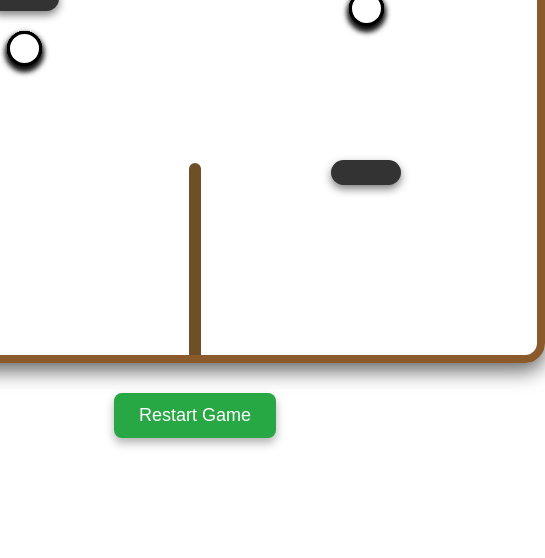
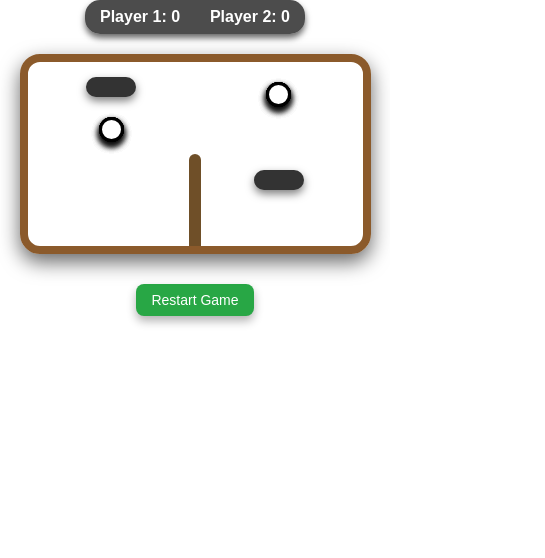
Before and after one commit to mohamedcodingpro/Fast-Sling-Puck, a plain HTML site: page index.html in a window 390 px wide. Shown: the part 286-844 px from the top of the page, 545 px wide, since content can reach past the window. Drawn offline with Linux system fonts and the light colour scheme.

Commit message:
Updated board design and style

```diff
--- a/styles.css
+++ b/styles.css
@@ -13,6 +13,7 @@ body {
     background: url('images/wood.jpg') no-repeat center center/cover;
     background-size: cover;
     font-family: 'Arial', sans-serif;
+    overflow: hidden;
 }
 
 h1 {
@@ -135,3 +136,80 @@ h1 {
     background-color: #1e7e34;
     box-shadow: 0 3px 7px rgba(0, 0, 0, 0.5);
 }
+
+/* Media Queries for Mobile and Tablet */
+@media screen and (max-width: 768px) {
+    h1 {
+        font-size: 28px;
+    }
+
+    #scoreboard {
+        font-size: 20px;
+        padding: 10px 18px;
+        gap: 10px;
+        width: 250px;
+    }
+
+    #game-container {
+        width: 100%;
+        height: 250px;
+        max-width: 500px;
+    }
+
+    .side {
+        width: 45%;
+    }
+
+    .goal-slot {
+        width: 60px;
+        height: 22px;
+    }
+
+    .puck {
+        width: 30px;
+        height: 30px;
+    }
+
+    #restart-btn {
+        font-size: 16px;
+        padding: 10px 20px;
+    }
+}
+
+@media screen and (max-width: 480px) {
+    h1 {
+        font-size: 24px;
+    }
+
+    #scoreboard {
+        font-size: 16px;
+        padding: 8px 15px;
+        gap: 8px;
+        width: 220px;
+    }
+
+    #game-container {
+        width: 90%;
+        height: 200px;
+        max-width: 400px;
+    }
+
+    .side {
+        width: 50%;
+    }
+
+    .goal-slot {
+        width: 50px;
+        height: 20px;
+    }
+
+    .puck {
+        width: 25px;
+        height: 25px;
+    }
+
+    #restart-btn {
+        font-size: 14px;
+        padding: 8px 15px;
+    }
+}
```
Also changed, not shown: index.html (line endings or trailing spaces).
